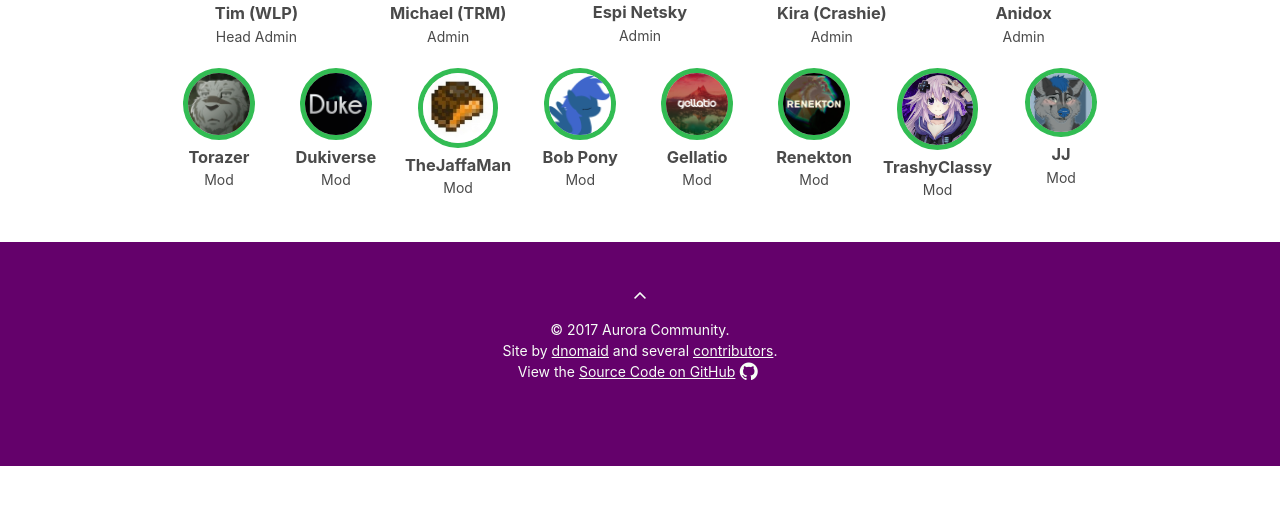
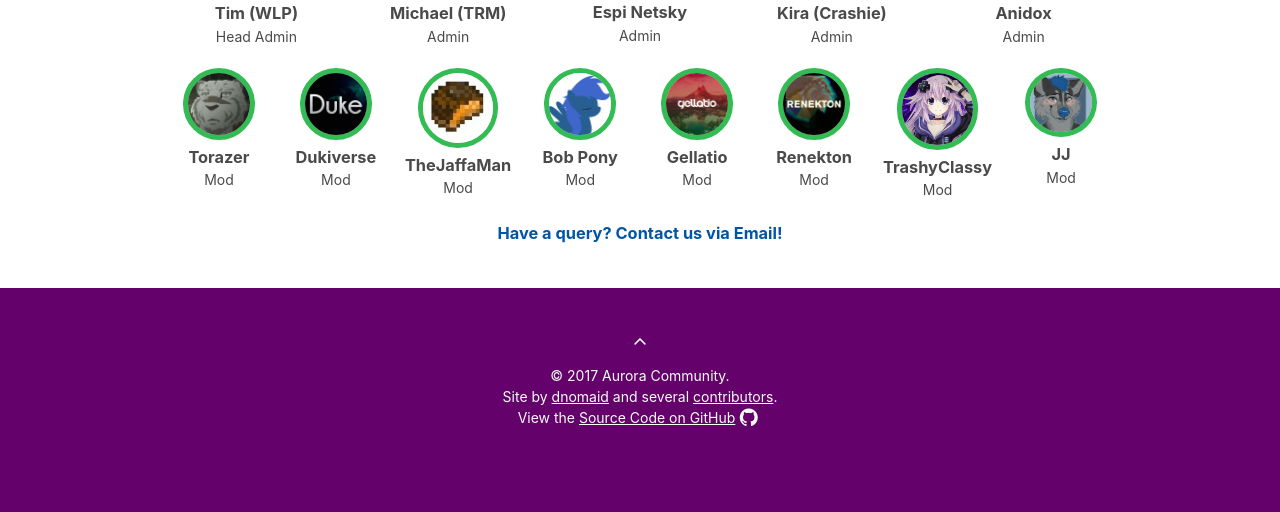
Before and after one commit to AuroraCommunity/AuroraCommunity.github.io, a PHP site: page / in a window 1280 px wide. Shown: the part 1170-1682 px from the top of the page. Before the commit the page ends 1636 px from the top, so only its background shows below. Run offline with PHP 8.4, Linux system fonts and the light colour scheme; some libraries are stand-ins or nearby versions.

Commit message:
Update index.php

```diff
--- a/index.php
+++ b/index.php
@@ -133,6 +133,9 @@
     </div>
     </div>
 
+    <a href="mailto:staff@auroracommunity.co"</a>
+	<h3>Have a query? Contact us via Email!</h3>
+
     <!-- Staff End -->
   </div>
 
```
